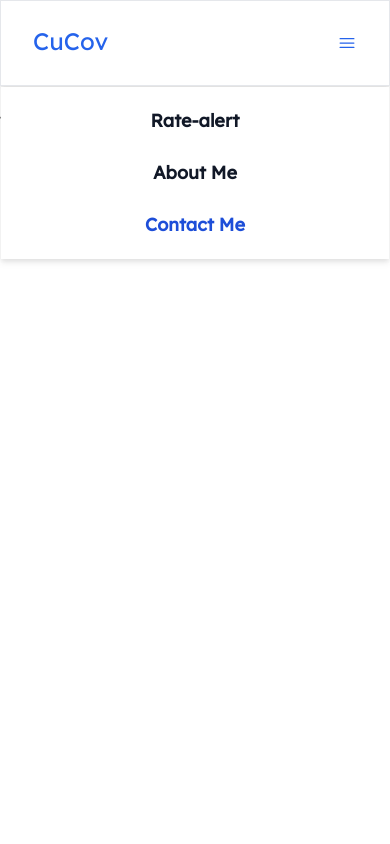
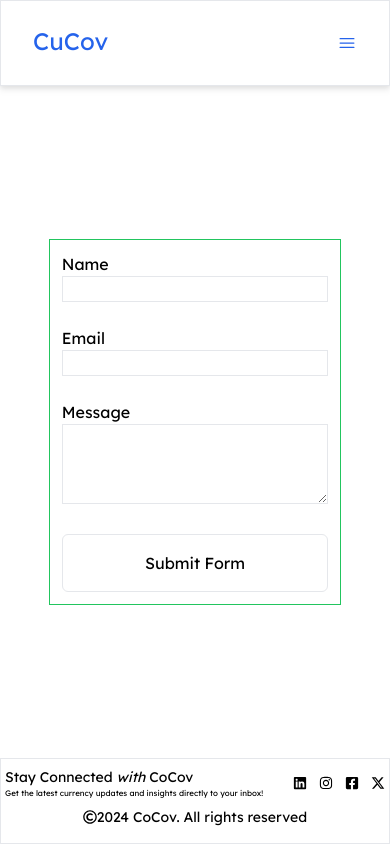
Before and after one commit to G-essien/ALX-project, a React (Vite) app in the folder cocov-project/: page /contact in a window 390 px wide. Built offline with nearby package versions, Linux system fonts and the light colour scheme.

Commit message:
styled the footer jsx

```diff
--- a/cocov-project/package.json
+++ b/cocov-project/package.json
@@ -18,7 +18,8 @@
     "react": "^18.3.1",
     "react-dom": "^18.3.1",
     "react-icons": "^5.3.0",
-    "react-router-dom": "^6.26.2"
+    "react-router-dom": "^6.26.2",
+    "sweetalert2": "^11.6.13"
   },
   "devDependencies": {
     "@eslint/js": "^9.11.1",
--- a/cocov-project/src/App.jsx
+++ b/cocov-project/src/App.jsx
@@ -5,7 +5,7 @@ import Footer from "./components/Footer"
 function App() {
 
   return (
-    <div className="box-border w-full">
+    <div className="box-border w-full h-screen flex justify-between flex-col">
       <Header />
       <Outlet />
       <Footer />
--- a/cocov-project/src/Assets/Hamburger.jsx
+++ /dev/null
@@ -1,35 +0,0 @@
-import { Link } from "react-router-dom"
-import { FontAwesomeIcon } from '@fortawesome/react-fontawesome'
-import { faGreaterThan, faArrowLeft } from "@fortawesome/free-solid-svg-icons"
-
-
- function Hamburger() {
-   return (
-     <div className="hidden py-4 px-[3px] border bg-[#76421A] w-full">
-        <Link to="/">
-            <FontAwesomeIcon icon={faArrowLeft} className="text-white"/>
-        </Link>
-        <div className="mt-2">
-            <Link to="rate-alert" className="w-full flex justify-between items-center h-[30px] border border-white px-3">
-                <p className="text-white">Rate alert</p>
-                <FontAwesomeIcon icon={faGreaterThan} className="text-white"/>
-            </Link>
-        </div>
-        <div className="mt-1">
-            <Link to="about" className="w-full flex justify-between items-center h-[30px] border border-white px-3">
-                <p className="text-white">About Me</p>
-                <FontAwesomeIcon icon={faGreaterThan} className="text-white"/>
-            </Link>
-
-        </div>
-        <div className="mt-1">
-            <Link to="contact" className="w-full flex justify-between items-center h-[30px] border border-white px-3">
-                <p className="text-white">Contact Me</p>
-                <FontAwesomeIcon icon={faGreaterThan} className="text-white"/>
-            </Link>
-        </div>
-     </div>
-   )
- }
-
- export default Hamburger
--- a/cocov-project/src/components/Footer.jsx
+++ b/cocov-project/src/components/Footer.jsx
@@ -1,9 +1,31 @@
+import { FaLinkedin } from "react-icons/fa";
+import { FaInstagram } from "react-icons/fa";
+import { FaFacebookSquare } from "react-icons/fa";
+import { FaXTwitter } from "react-icons/fa6";
+import { FaRegCopyright } from "react-icons/fa";
 
 function Footer() {
   return (
-    <div>
-      <h1 className="bg-joo">The bottom nankasa bi this oo</h1>
-    </div>
+    <footer className="bg-white border px-1 py-2 w-full flex justify-between items-center">
+      <div className="w-full flex flex-col justify-center items-center">
+        <div className="flex justify-between gap-3 items-center sm:px-6 w-full">
+          <div>
+            <h2 className="text-sm sm:text-xl md:text-2xl">Stay Connected <span className="text-sm italic">with</span> CoCov</h2>
+            <h5 className="text-[8px] sm:text-sm md:text-lg">Get the latest currency updates and insights directly to your inbox!</h5>
+          </div>
+          <div className="flex gap-3 justify-end items-center text-sm sm:text-xl md:text-2xl">
+            <FaLinkedin className="hover:scale-105 cursor-pointer"/>
+            <FaInstagram className="hover:scale-105 cursor-pointer"/>
+            <FaFacebookSquare className="hover:scale-105 cursor-pointer"/>
+            <FaXTwitter className="hover:scale-105 cursor-pointer"/>
+          </div >
+        </div>
+        <div className="flex justify-center items-center py-2">
+          <FaRegCopyright className="text-sm sm:text-xl md:text-3xl"/>
+          <p className="text-sm sm:text-xl md:text-3xl">2024 CoCov. All rights reserved</p>
+        </div>
+      </div>
+    </footer>
   )
 }
 
--- a/cocov-project/src/components/Header.jsx
+++ b/cocov-project/src/components/Header.jsx
@@ -6,12 +6,12 @@ import { useState } from "react";
 function Header() {
 
     const [isMenuOpen, setIsMenuOpen] = useState(false);
-    const [clickMenuClose, setClickMenuClose] = useState(false);
+    // const [clickMenuClose, setClickMenuClose] = useState(false);
 
-    function handleMenuClose (){
-        let menu = document.querySelector('.menu-close');
-        menu.style.display = 'none';
-    }
+    // function handleMenuClose (){
+    //     let menu = document.querySelector('.menu-close');
+    //     menu.style.display = 'none';
+    // }
 
   return (
     <header className="w-full">
@@ -21,17 +21,17 @@ function Header() {
             </Link>
             <div className="hidden sm:flex items-center gap-6">
                 <NavLink to='/' className={({isActive}) => `${isActive ? 'text-blue-600' : 'text-gray-900' } hover:border-b-2 hover:border-gray-300`}>Home</NavLink>
-                <NavLink to='rate-alert' className={({isActive}) => `${isActive ? 'text-blue-700' : 'text-gray-900'} hover:border-b-2 hover:border-gray-300`}>Rate -alert</NavLink>
+                <NavLink to='rate-alert' className={({isActive}) => `${isActive ? 'text-blue-700' : 'text-gray-900'} hover:border-b-2 hover:border-gray-300`}>Rate-alert</NavLink>
                 <NavLink to='about' className={({isActive}) => `${isActive ? 'text-blue-700' : 'text-gray-900' } hover:border-b-2 hover:border-gray-300`}>About Me</NavLink>
                 <NavLink to='contact' className={({isActive}) => `${isActive ? 'text-blue-700' : 'text-gray-900' } hover:border-b-2 hover:border-gray-300`}>Contact Me</NavLink>
             </div>
             <div className="sm:hidden">
                 <HiBars3 className="text-xl text-blue-600 cursor-pointer" onClick={() => setIsMenuOpen(!isMenuOpen)}/>
             </div>
-            <div className={`menu-close absolute sm:hidden py-5 top-[86px] left-0 w-full bg-white flex flex-col items-center gap-6 font-semibold text-lg transform transition-transform ${clickMenuClose ? 'opacity-0' : 'opacity-100'} ${isMenuOpen ? 'opacity-100' : 'opacity-0'}`} style={{transition:'transform 0.3s ease', opacity:'0.3s ease'}}>
-                <NavLink to='rate-alert' onClick={() => setClickMenuClose(!clickMenuClose)} className={({isActive}) => `${isActive ? 'text-blue-700' : 'text-gray-900'} hover:border-b-2 hover:border-gray-300`}>Rate-alert</NavLink>
-                <NavLink to='about' onClick={handleMenuClose} className={({isActive}) => `${isActive ? 'text-blue-700' : 'text-gray-900' } hover:border-b-2 hover:border-gray-300`}>About Me</NavLink>
-                <NavLink to='contact' onClick={handleMenuClose} className={({isActive}) => `${isActive ? 'text-blue-700' : 'text-gray-900' } hover:border-b-2 hover:border-gray-300`}>Contact Me</NavLink>
+            <div className={`menu-close absolute sm:hidden py-5 top-[86px] left-0 w-full bg-white flex flex-col items-center gap-6 font-semibold text-lg transform transition-transform  ${isMenuOpen ? 'opacity-100' : 'opacity-0'}`} style={{transition:'transform 0.3s ease', opacity:'0.3s ease'}}>
+                <NavLink to='rate-alert' className={({isActive}) => `${isActive ? 'text-blue-700' : 'text-gray-900'} hover:border-b-2 hover:border-gray-300`}>Rate-alert</NavLink>
+                <NavLink to='about' className={({isActive}) => `${isActive ? 'text-blue-700' : 'text-gray-900' } hover:border-b-2 hover:border-gray-300`}>About Me</NavLink>
+                <NavLink to='contact' className={({isActive}) => `${isActive ? 'text-blue-700' : 'text-gray-900' } hover:border-b-2 hover:border-gray-300`}>Contact Me</NavLink>
             </div>
         </nav>
     </header>
--- a/cocov-project/src/pages/ContactMe.jsx
+++ b/cocov-project/src/pages/ContactMe.jsx
@@ -1,10 +1,54 @@
+import { useState } from "react";
 
-function ContactMe() {
+export default function ContactMe() {
+  const [result, setResult] = useState("");
+
+  const onSubmit = async (event) => {
+    event.preventDefault();
+    setResult("Sending....");
+    const formData = new FormData(event.target);
+
+    formData.append("access_key", "36c7ceac-f649-4537-9e9b-a536f76b6c1b");
+
+    const response = await fetch("https://api.web3forms.com/submit", {
+      method: "POST",
+      body: formData
+    });
+
+    const data = await response.json();
+
+    if (data.success) {
+      setResult("Form Submitted Successfully");
+      event.target.reset();
+    } else {
+      console.log("Error", data);
+      setResult(data.message);
+    }
+  };
+
   return (
-    <div>
-      <h1>Here you for bell me ankasa</h1>
+    <div className="w-3/4 my-10 p-3 mx-auto border border-green-500 flex flex-col justify-start items-center">
+
+
+      <form className="w-full flex flex-col" onSubmit={onSubmit}>
+
+        <label>Name <br />
+        <input className="w-full border focus:outline-none border-gray-200" type="text" name="name" required/>
+        </label> <br />
+
+        <label>Email <br />
+        <input className="w-full border focus:outline-none border-gray-200" type="email" name="email" required/>
+        </label> <br />
+
+        <label>Message <br />
+        <textarea className="w-full h-20 border focus:outline-none border-gray-200" name="message" required></textarea>
+        </label> <br />
+
+        <button className="border border-gray-200 py-4 px-6 rounded-md justify-center hover:bg-gray-700 hover:text-white" type="submit">Submit Form</button>
+
+      </form>
+      <span>{result}</span>
+
     </div>
-  )
+  );
 }
-
-export default ContactMe
--- a/cocov-project/src/pages/Home.jsx
+++ b/cocov-project/src/pages/Home.jsx
@@ -2,9 +2,11 @@ import Currencyconverter from "../Assets/Currencyconverter"
 
 function Home() {
   return (
-    <main className="min-h-screen flex justify-center flex-col items-center">
+    <main className="h-full flex justify-start flex-col items-center">
      <div className="">
+      <h1 className="text-2xl mt-10 sm:text-4xl">Cucov currency converter</h1>
       <Currencyconverter />
+      <h2></h2>
      </div>
     </main>
   )
```
Also changed, not shown: 1 other file (tests, documents, lock files or other folders).
